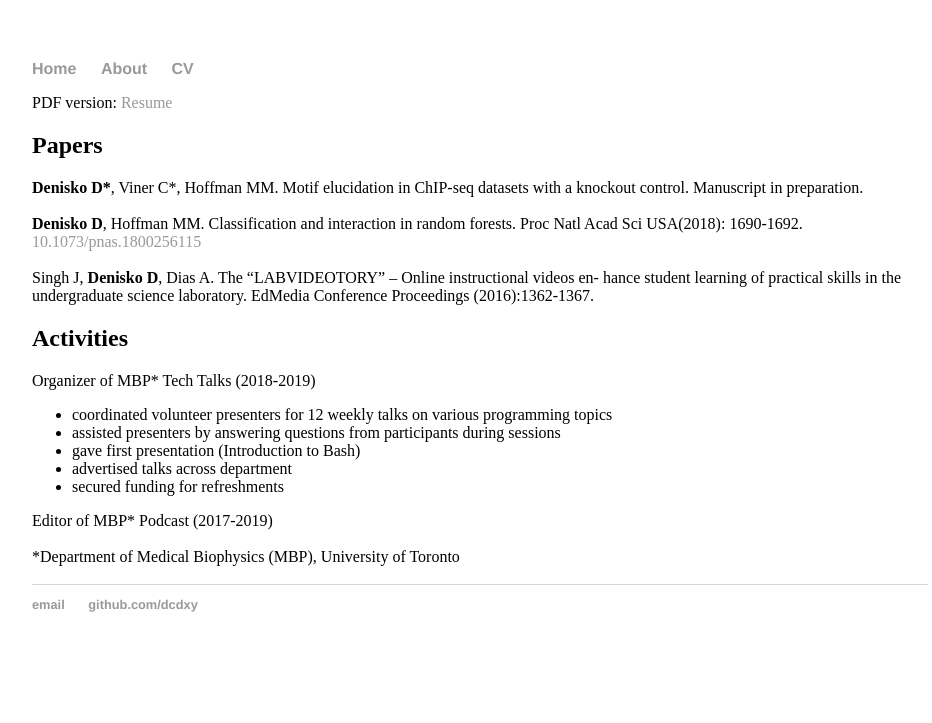
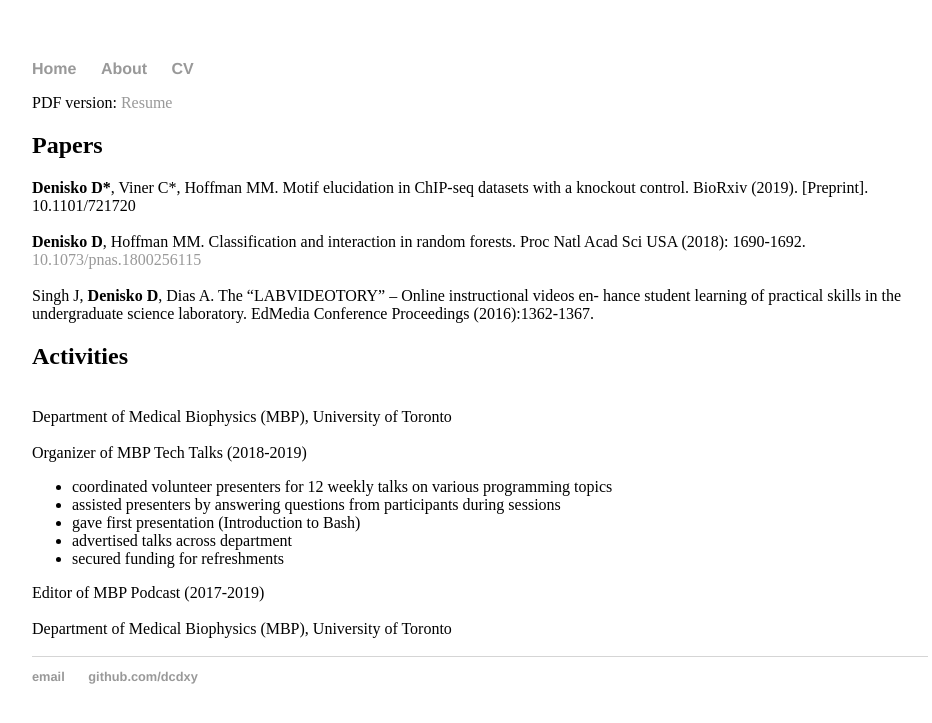
Before and after one commit to dcdxy/old-website, a Jekyll site: the page built from cv/index.html, in a window 1280 px wide. Shown: the top 723 px of the page, without its empty margins (160-1092 px from the left). Built offline with Jekyll 4.4.1, drawn with Linux system fonts in a browser that asks for light colours.

Commit message:
Added preprint DOI

```diff
--- a/cv/index.html
+++ b/cv/index.html
@@ -4,16 +4,20 @@ title: CV
 ---
 PDF version: <a href="resume.pdf" target=blank>Resume</a>
 <h2>Papers</h2>
-<b>Denisko D*</b>, Viner C*, Hoffman MM. Motif elucidation in ChIP-seq datasets with a knockout control. Manuscript in preparation.
+<b>Denisko D*</b>, Viner C*, Hoffman MM. Motif elucidation in ChIP-seq datasets with a knockout control. BioRxiv (2019). [Preprint]. <a href="https://doi.org/10.1101/721720" target=blank></a>10.1101/721720
 <br>
 <br>
-<b>Denisko D</b>, Hoffman MM. Classification and interaction in random forests. Proc Natl Acad Sci USA(2018): 1690-1692. <a href="https://doi.org/10.1073/pnas.1800256115" target=blank>10.1073/pnas.1800256115</a>
+<b>Denisko D</b>, Hoffman MM. Classification and interaction in random forests. Proc Natl Acad Sci USA (2018): 1690-1692. <a href="https://doi.org/10.1073/pnas.1800256115" target=blank>10.1073/pnas.1800256115</a>
 <br>
 <br>
 Singh J, <b>Denisko D</b>, Dias A. The “LABVIDEOTORY” – Online instructional videos en- hance student learning of practical skills in the undergraduate science laboratory. EdMedia Conference Proceedings (2016):1362-1367.
 <br>
 <h2>Activities</h2>
-Organizer of MBP* Tech Talks (2018-2019)
+<br>
+Department of Medical Biophysics (MBP), University of Toronto
+<br>
+<br>
+Organizer of MBP Tech Talks (2018-2019)
 <ul>
   <li>coordinated volunteer presenters for 12 weekly talks on various programming topics</li>
   <li>assisted presenters by answering questions from participants during sessions</li>
@@ -21,9 +25,9 @@ Organizer of MBP* Tech Talks (2018-2019)
   <li>advertised talks across department</li>
   <li>secured funding for refreshments</li>
 </ul>
-Editor of MBP* Podcast (2017-2019)
+Editor of MBP Podcast (2017-2019)
 <br>
 <br>
-*Department of Medical Biophysics (MBP), University of Toronto
+Department of Medical Biophysics (MBP), University of Toronto
 <br>
 <br>
```
